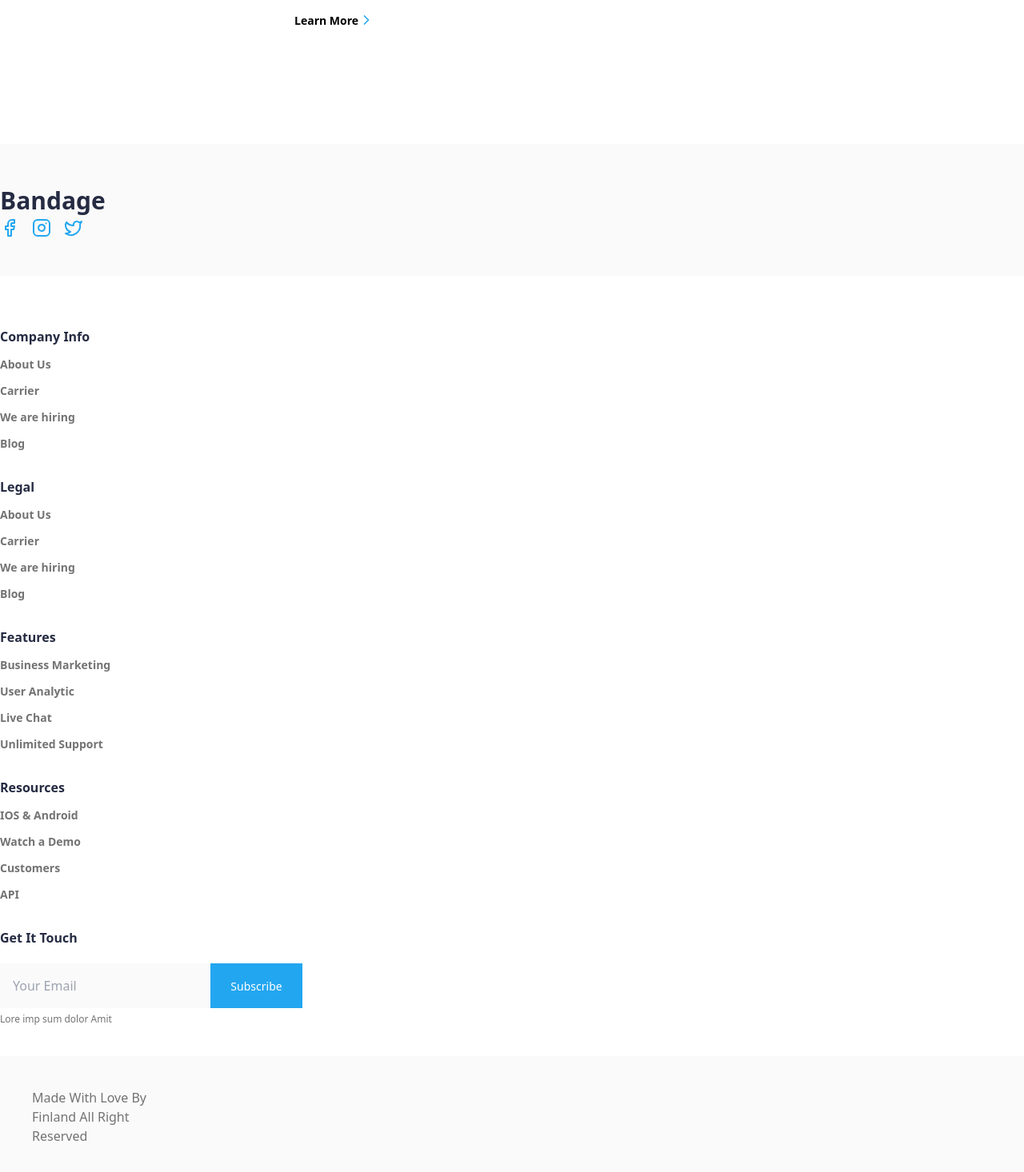
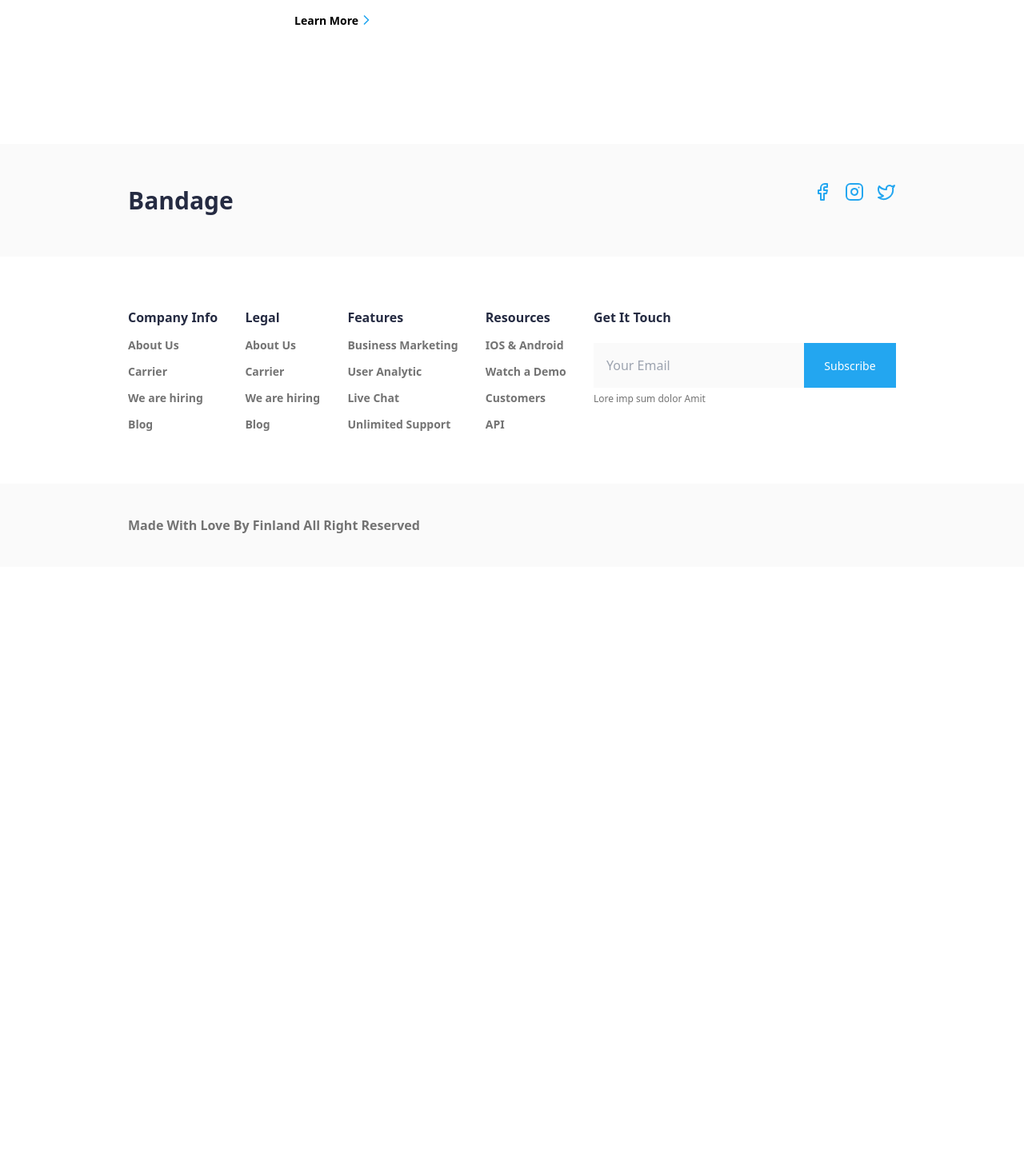
Before and after one commit to hmgny/Frontend_Final_Project_e-commerce, a React (Vite) app: page / in a window 1280 px wide. Shown: the part 7827-9293 px from the top of the page at 80% size. After the commit the page ends 8536 px from the top, so only its background shows below. Built offline with nearby package versions, Linux system fonts and the light colour scheme.

Commit message:
Footer componenti tamamlandı

```diff
--- a/src/layout/Footer.jsx
+++ b/src/layout/Footer.jsx
@@ -12,8 +12,8 @@ import {
 
 function Footer() {
   return (
-    <footer className="container ">
-      <div className="py-12 bg-lightGray">
+    <footer >
+      <div className="p-16 gap-8 flex flex-col bg-lightGray sm:flex-row sm:justify-between sm:py-12 sm:px-40">
         <h3 className="h3 text-textColor font-bold">Bandage</h3>
         <div className="flex justify-start gap-4">
           <a>
@@ -27,7 +27,7 @@ function Footer() {
           </a>
         </div>
       </div>
-      <div className="flex flex-col gap-8 py-16">
+      <div className="flex flex-col gap-8 p-16 sm:flex-row sm:px-40 sm:justify-between" >
         <div className="flex flex-col gap-3">
           <h6 className="text-textColor h6 font-bold">Company Info</h6>
           <p className="text-SecondaryTextColor h7 font-bold">About Us</p>
@@ -82,12 +82,13 @@ function Footer() {
             Lore imp sum dolor Amit
           </p>
         </div>
-        <div className="bg-lightGray text-SecondaryTextColor p-10">
-          <p className="flex max-w-48 justify-center">
+
+      </div>
+      <div className="bg-lightGray text-SecondaryTextColor flex justify-center sm:justify-start sm:px-40 sm:py-10 p-20">
+          <p className="flex max-w-52 text-center font-bold sm:text-start sm:max-w-none">
             Made With Love By Finland All Right Reserved
           </p>
         </div>
-      </div>
     </footer>
   );
 }
```
